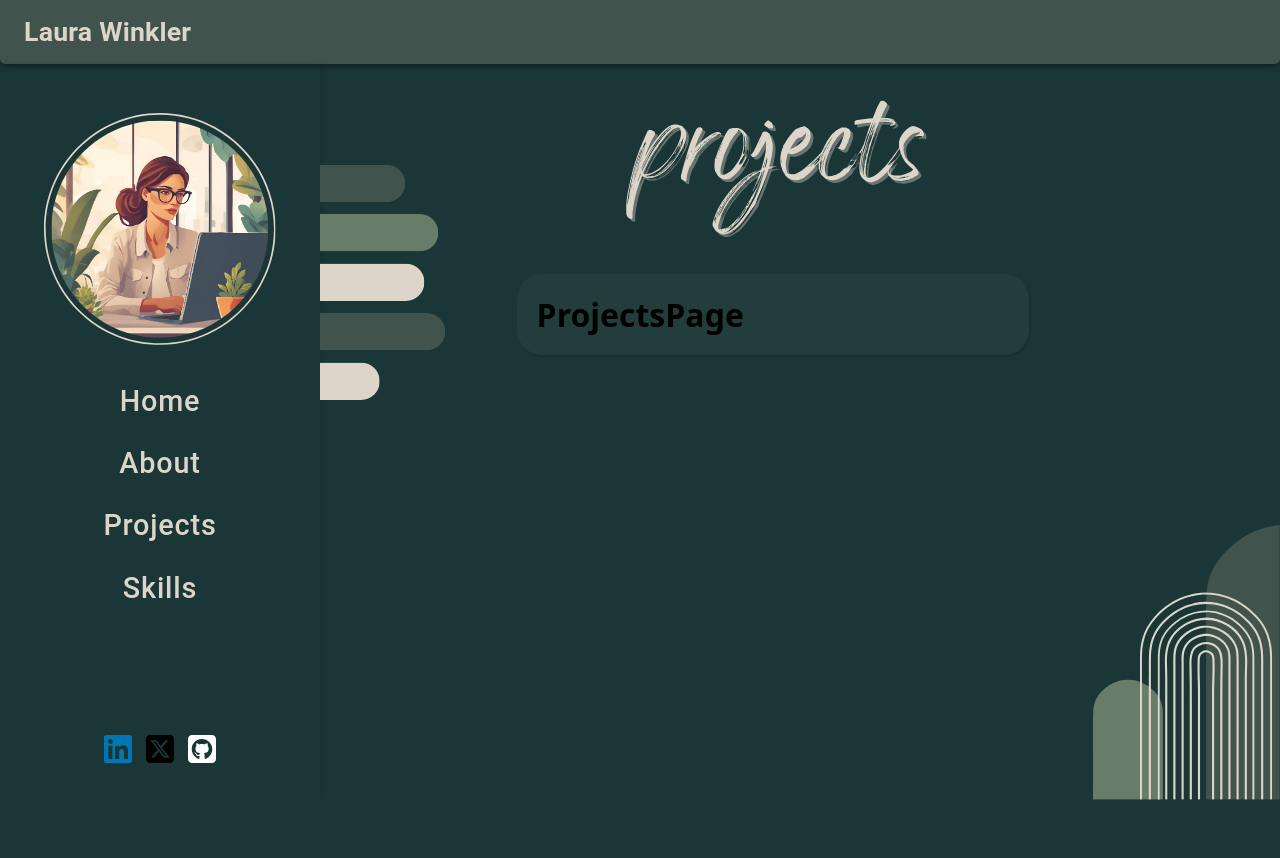
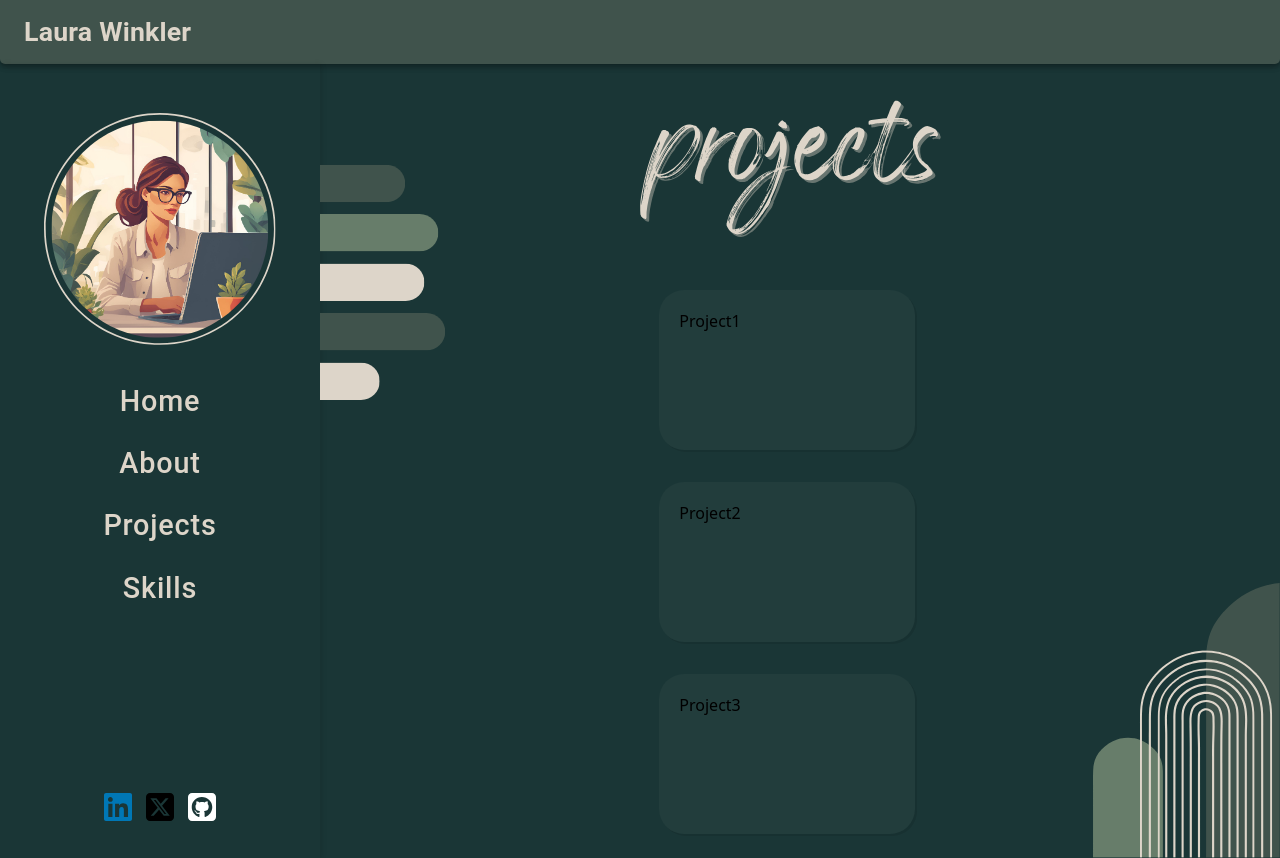
Before and after one commit to WinklerLaura/PortfolioLW, a React (Vite) app: page /projects in a window 1280 px wide. Before the commit the page ends 800 px from the top, so only its background shows below. Built offline with nearby package versions, Linux system fonts and the light colour scheme.

Commit message:
adds project boxes and makes background card optional

```diff
--- a/src/components/pages/PageLayout.tsx
+++ b/src/components/pages/PageLayout.tsx
@@ -6,10 +6,26 @@ import { Box } from "@mui/material";
 
 interface PageLayoutProps extends PropsWithChildren {
     image: string;
+    backgroundBox?: boolean;
 }
 
-export const PageLayout = ({ image, children }: PageLayoutProps) => {
+export const PageLayout = ({
+    backgroundBox,
+    image,
+    children,
+}: PageLayoutProps) => {
+    const boxStyle = backgroundBox
+        ? {
+              width: "40vw",
+              bgcolor: "rgb(221, 213, 201, 0.04)",
+              padding: "1.2rem",
+              borderRadius: "25px",
+              boxShadow: "2px 2px rgba(0, 0, 0, 0.1)",
+          }
+        : null;
+
     const currentImage = image;
+
     return (
         <div className={styles.container}>
             <div className={styles.headerGraphics}>
@@ -33,11 +49,7 @@ export const PageLayout = ({ image, children }: PageLayoutProps) => {
             <div className={styles.content}>
                 <Box
                     sx={{
-                        width: "40vw",
-                        bgcolor: "rgb(221, 213, 201, 0.04)",
-                        padding: "1.2rem",
-                        borderRadius: "25px",
-                        boxShadow: "2px 2px rgba(0, 0, 0, 0.1)",
+                        ...boxStyle,
                     }}
                 >
                     {children}
--- a/src/components/pages/Pages.module.css
+++ b/src/components/pages/Pages.module.css
@@ -17,3 +17,9 @@
     font-size: 1.3rem;
     text-align: justify;
 }
+
+.projectsContainer {
+    display: flex;
+    flex-wrap: wrap;
+    justify-content: center;
+}
--- a/src/components/pages/aboutPage/AboutPage.tsx
+++ b/src/components/pages/aboutPage/AboutPage.tsx
@@ -9,7 +9,7 @@ import headerAbout from "../../../assets/headerGraphics/headerAbout.svg";
 export const AboutPage = () => {
     return (
         <div style={{ height: "100%" }}>
-            <PageLayout image={headerAbout}>
+            <PageLayout image={headerAbout} backgroundBox={true}>
                 <div className={styles.contentContainer}>
                     <Typography
                         sx={{
--- a/src/components/pages/homePage/HomePage.tsx
+++ b/src/components/pages/homePage/HomePage.tsx
@@ -8,7 +8,7 @@ import styles from "../Pages.module.css";
 
 export const HomePage = () => {
     return (
-        <PageLayout image={headerHello}>
+        <PageLayout image={headerHello} backgroundBox={true}>
             <div className={styles.contentContainer}>
                 <Typography
                     sx={{
--- a/src/components/pages/projectsPage/ProjectsPage.tsx
+++ b/src/components/pages/projectsPage/ProjectsPage.tsx
@@ -1,11 +1,27 @@
 import { PageLayout } from "../PageLayout";
 import headerProjects from "../../../assets/headerGraphics/headerProjects.svg";
+import styles from "../Pages.module.css";
+import { Box } from "@mui/material";
 
 export const ProjectsPage = () => {
+    const boxStyle = {
+        width: "20vw",
+        height: "20vh",
+        bgcolor: "rgb(221, 213, 201, 0.04)",
+        padding: "20px",
+        margin: "2vh 2vw",
+        borderRadius: "25px",
+        boxShadow: "2px 2px rgba(0, 0, 0, 0.1)",
+    };
+
     return (
         <div style={{ height: "100%" }}>
             <PageLayout image={headerProjects}>
-                <h1>ProjectsPage</h1>
+                <div className={styles.projectsContainer}>
+                    <Box sx={boxStyle}>Project1</Box>
+                    <Box sx={boxStyle}>Project2</Box>
+                    <Box sx={boxStyle}>Project3</Box>
+                </div>
             </PageLayout>
         </div>
     );
--- a/src/components/pages/skillsPage/SkillsPage.tsx
+++ b/src/components/pages/skillsPage/SkillsPage.tsx
@@ -1,15 +1,15 @@
 import { PageLayout } from "../PageLayout";
 import { Typography } from "@mui/material";
-import styles from "../Pages.module.css";
 import { myColors } from "../../../utils/myColors";
 import { myFontSizes } from "../../../utils/myFontSizes";
+import { contentSkillsPage } from "../../../textContent/contentSkillsPage";
 import headerSkills from "../../../assets/headerGraphics/headerSkills.svg";
-import { contentSkillsPage } from "../../../textContent/contentSkillsPage";
+import styles from "../Pages.module.css";
 
 export const SkillsPage = () => {
     return (
         <div style={{ height: "100%" }}>
-            <PageLayout image={headerSkills}>
+            <PageLayout image={headerSkills} backgroundBox={true}>
                 <div className={styles.contentContainer}>
                     <Typography
                         sx={{
```
